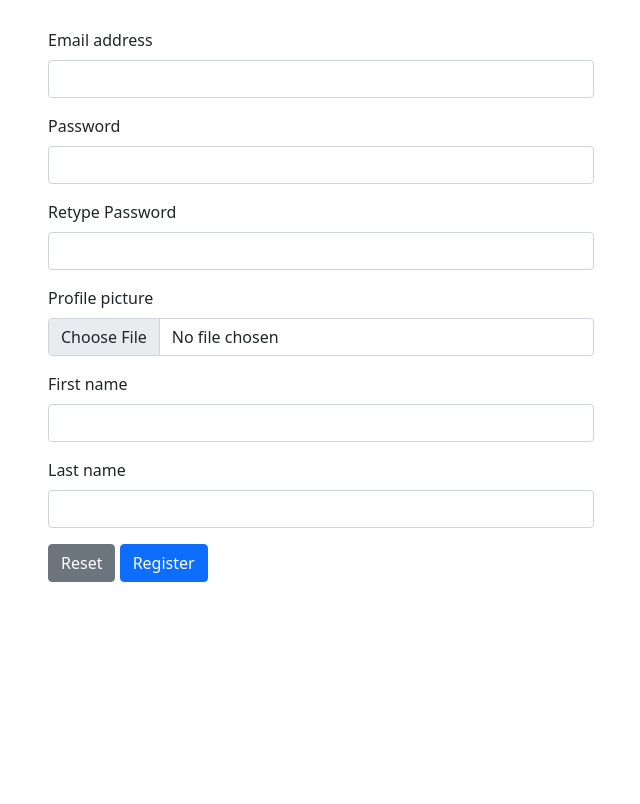
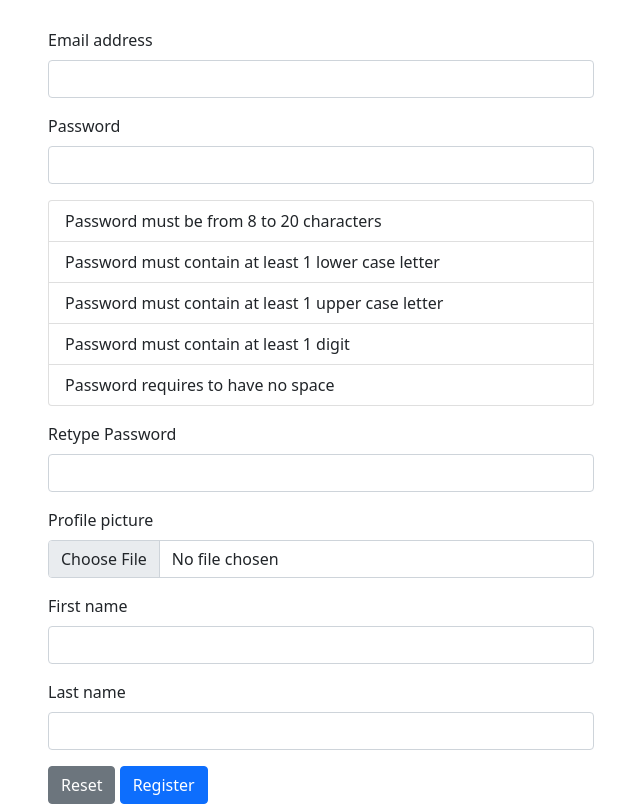
Before and after one commit to MichaelHo02/COSC2430-FullstackWebApplication, a PHP site: page /include/signup.php in a window 1280 px wide. Shown: the part 183-987 px from the top of the page, without its empty margins (319-959 px from the left). Before the commit the page ends 765 px from the top, so only its background shows below. Run offline with PHP 8.4, Linux system fonts and the light colour scheme.

Commit message:
update form js and the signup page

```diff
--- /dev/null
+++ b/assets/js/form.js
@@ -0,0 +1,85 @@
+const validEmail = function () {
+	const email = String(this.value).toLowerCase();
+	if (email.length === 0) {
+		return 'Email is empty';
+	}
+
+	if (
+		email.match(
+			/^(([^<>()[\]\\.,;:\s@"]+(\.[^<>()[\]\\.,;:\s@"]+)*)|(".+"))@((\[[0-9]{1,3}\.[0-9]{1,3}\.[0-9]{1,3}\.[0-9]{1,3}\])|(([a-zA-Z\-0-9]+\.)+[a-zA-Z]{2,}))$/
+		)
+	) {
+		return '';
+	}
+	return 'Invalid email';
+};
+
+const validPassword = function () {
+	const password = String(this.value);
+    const requirement = document.querySelectorAll('.list-group-item');
+    if (password.length === 0) {
+        for (let i of requirement) {
+            i.classList.remove('list-group-item-danger');
+            i.classList.remove('list-group-item-success');
+        }
+        return;
+    }
+
+
+	if (8 <= password.length && password.length <= 20) {
+		requirement[0].classList.add('list-group-item-success');
+		requirement[0].classList.remove('list-group-item-danger');
+	} else {
+		requirement[0].classList.add('list-group-item-danger');
+		requirement[0].classList.remove('list-group-item-success');
+	}
+
+	if (password.search(/(?=.*[a-z])/) === -1) {
+		requirement[1].classList.add('list-group-item-danger');
+		requirement[1].classList.remove('list-group-item-success');
+	} else {
+		requirement[1].classList.add('list-group-item-success');
+		requirement[1].classList.remove('list-group-item-danger');
+	}
+
+	if (password.search(/(?=.*[A-Z])/) === -1) {
+		requirement[2].classList.add('list-group-item-danger');
+		requirement[2].classList.remove('list-group-item-success');
+	} else {
+		requirement[2].classList.add('list-group-item-success');
+		requirement[2].classList.remove('list-group-item-danger');
+	}
+
+	if (password.search(/(?=.*\d)/) === -1) {
+		requirement[3].classList.add('list-group-item-danger');
+		requirement[3].classList.remove('list-group-item-success');
+	} else {
+		requirement[3].classList.add('list-group-item-success');
+		requirement[3].classList.remove('list-group-item-danger');
+	}
+
+	if (password.search(/(?=.*\s)/) !== -1) {
+		requirement[4].classList.add('list-group-item-danger');
+		requirement[4].classList.remove('list-group-item-success');
+	} else {
+		requirement[4].classList.add('list-group-item-success');
+		requirement[4].classList.remove('list-group-item-danger');
+	}
+};
+
+const validRetypePassword = function () {
+	const retypePassword = String(this.value);
+	const password = document.querySelector('#password').value;
+	return retypePassword === password
+		? ''
+		: 'The retype password is not similar!';
+};
+
+const validName = function () {
+	const n = String(this.value).length;
+	return 2 <= n && n <= 20
+		? ''
+		: 'The name need to be between 2 and 20 characters long';
+};
+
+document.querySelector('#password').addEventListener('input', validPassword);
--- a/include/signup.php
+++ b/include/signup.php
@@ -30,6 +30,16 @@
                 </div>
 
                 <div class="mb-3">
+                    <ul class="list-group">
+                        <li class="list-group-item">Password must be from 8 to 20 characters</li>
+                        <li class="list-group-item">Password must contain at least 1 lower case letter</li>
+                        <li class="list-group-item">Password must contain at least 1 upper case letter</li>
+                        <li class="list-group-item">Password must contain at least 1 digit</li>
+                        <li class="list-group-item">Password requires to have no space</li>
+                    </ul>
+                </div>
+
+                <div class="mb-3">
                     <label for="retypePassword" class="form-label">Retype Password</label>
                     <input name="retypePassword" type="password" class="form-control" id="retypePassword">
                 </div>
@@ -57,7 +67,7 @@
     </div>
 
     <script src="https://cdn.jsdelivr.net/npm/bootstrap@5.1.3/dist/js/bootstrap.bundle.min.js" integrity="sha384-ka7Sk0Gln4gmtz2MlQnikT1wXgYsOg+OMhuP+IlRH9sENBO0LRn5q+8nbTov4+1p" crossorigin="anonymous"></script>
-    <script src="">
+    <script src="../assets/js/form.js"></script>
     </script>
 </body>
 
```
